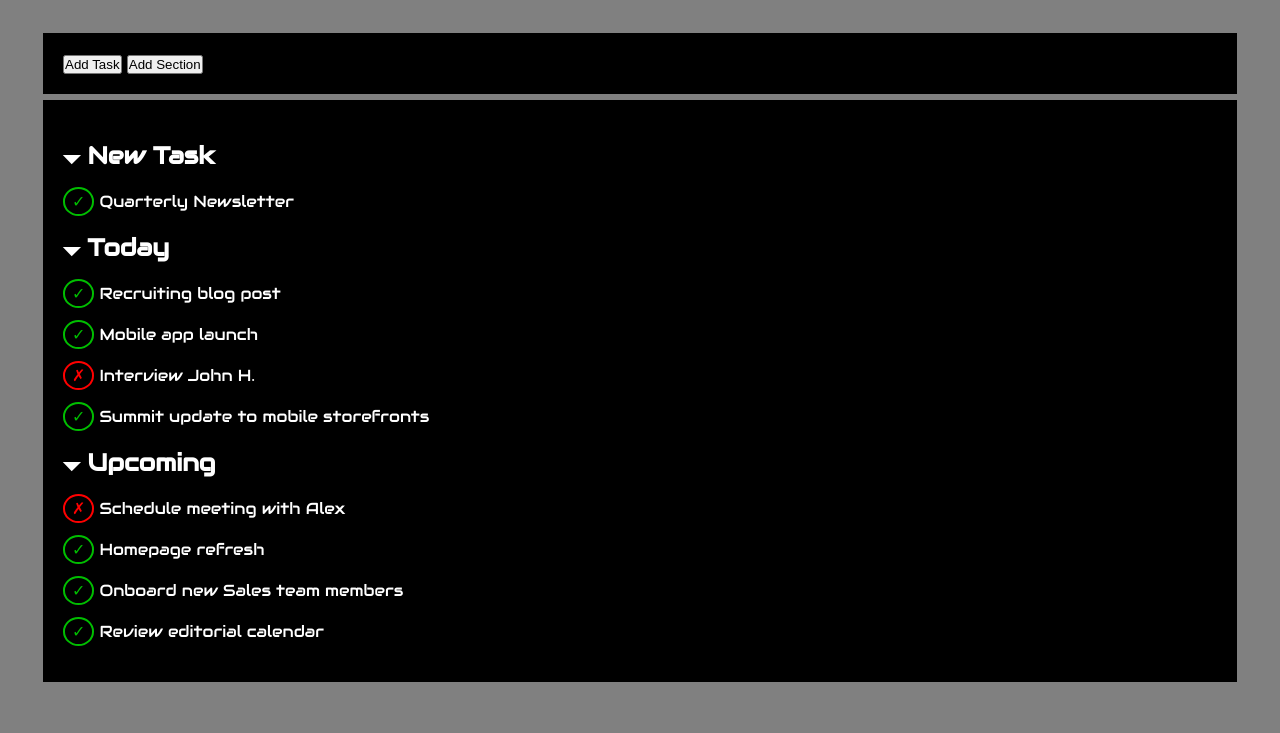
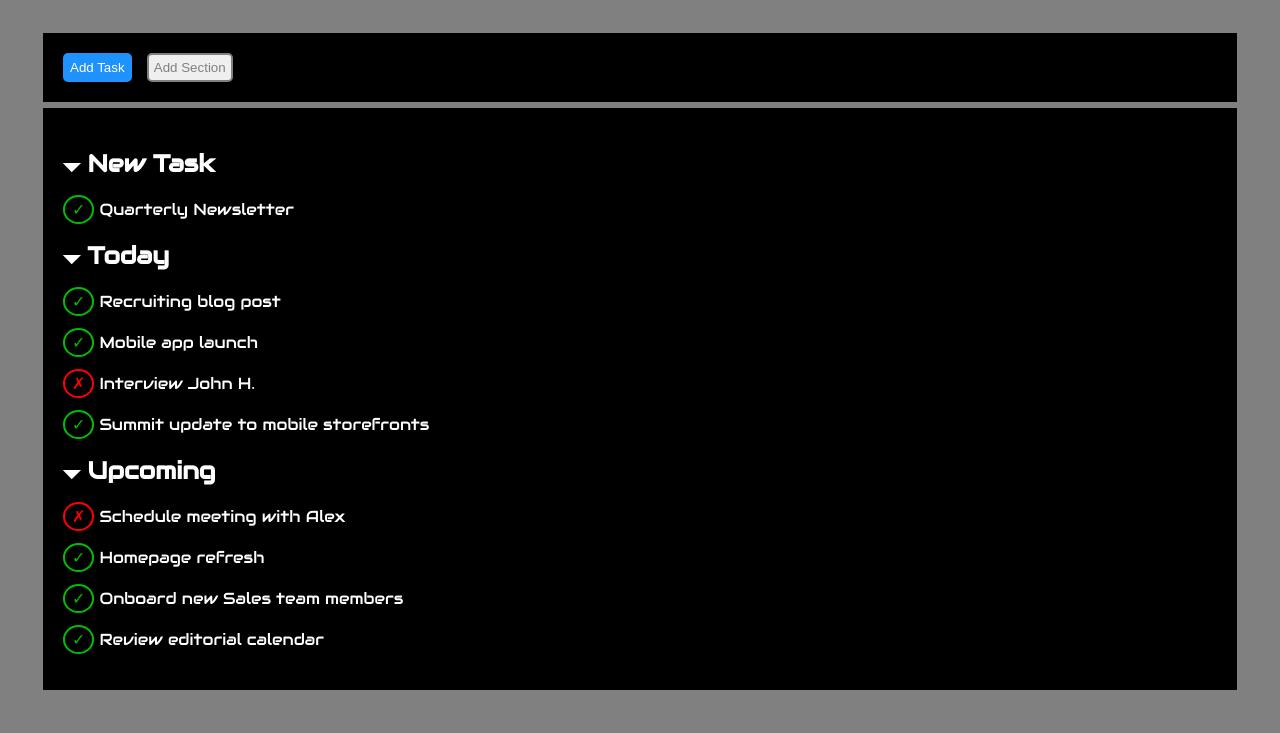
Before and after one commit to LtMilligan/html-css-toboolist, a plain HTML site: page index.html in a window 1280 px wide. Shown: the part 110-843 px from the top of the page. Drawn offline with Linux system fonts and the light colour scheme.

Commit message:
[UPD] Added style buttons

```diff
--- a/css/style.css
+++ b/css/style.css
@@ -19,6 +19,22 @@ header {
 
 .d-inline-block {
     display: inline-block;
+}
+
+.add-task {
+    background-color: rgb(30, 146, 253);
+    color: white;
+    padding: 5px;
+    border: 2px solid rgb(30, 146, 253);
+    border-radius: 5px;
+}
+
+.add-section {
+    padding: 5px;
+    color: gray;
+    border: 2px solid gray;
+    border-radius: 5px;
+    margin-left: 10px;
 }
 
 #logo {
--- a/index.html
+++ b/index.html
@@ -17,8 +17,8 @@
     <main>
         <div class="container">
             <div class="buttons">
-                <button class="d-inline-block">Add Task</button>
-                <button class="d-inline-block">Add Section</button>
+                <button class="d-inline-block add-task">Add Task</button>
+                <button class="d-inline-block add-section">Add Section</button>
             </div>
             <div class="list">
                 <ul>
```
